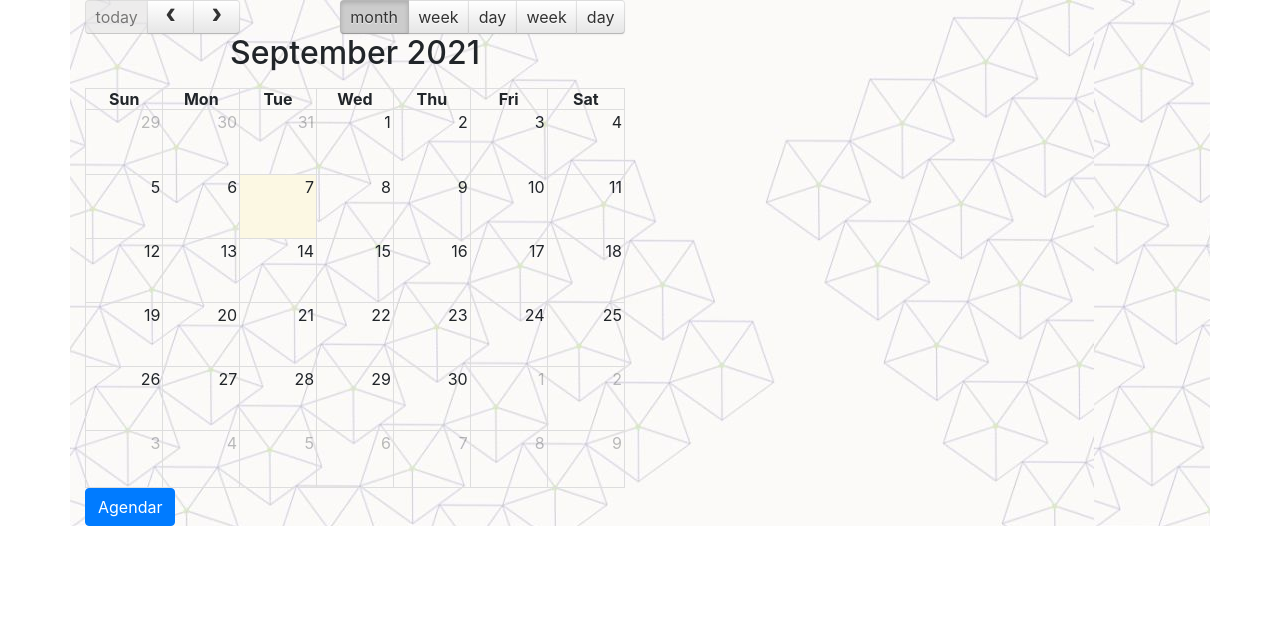
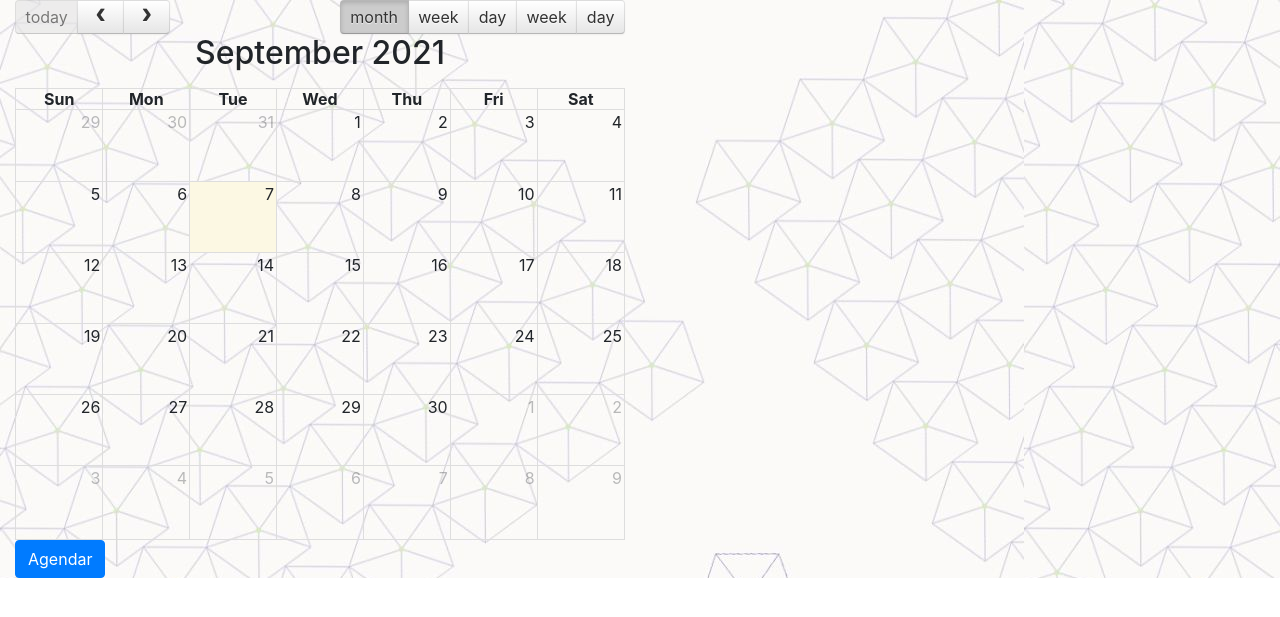
Before and after one commit to MarcoAMtz99/Promomedics, a PHP site: page /calendario.php in a window 1280 px wide. Shown: the part 69-686 px from the top of the page. Run offline with PHP 8.4, Linux system fonts and the light colour scheme; lists and menus that the app fills with data are empty.

Commit message:
Prueba en calendario

```diff
--- a/calendario.php
+++ b/calendario.php
@@ -34,7 +34,7 @@
 </nav>
 <div class="clearfix"></div>
 
-	<div class="container" style="background-image: url(/images/bg.jpg);">
+	<div class="container-fluid col-12" style="background-image: url(/images/bg.jpg);">
 		<!-- Button trigger modal -->
 <!-- <button type="button" class="btn btn-primary" data-toggle="modal" data-target="#agendarModal">
   Agendar
```
